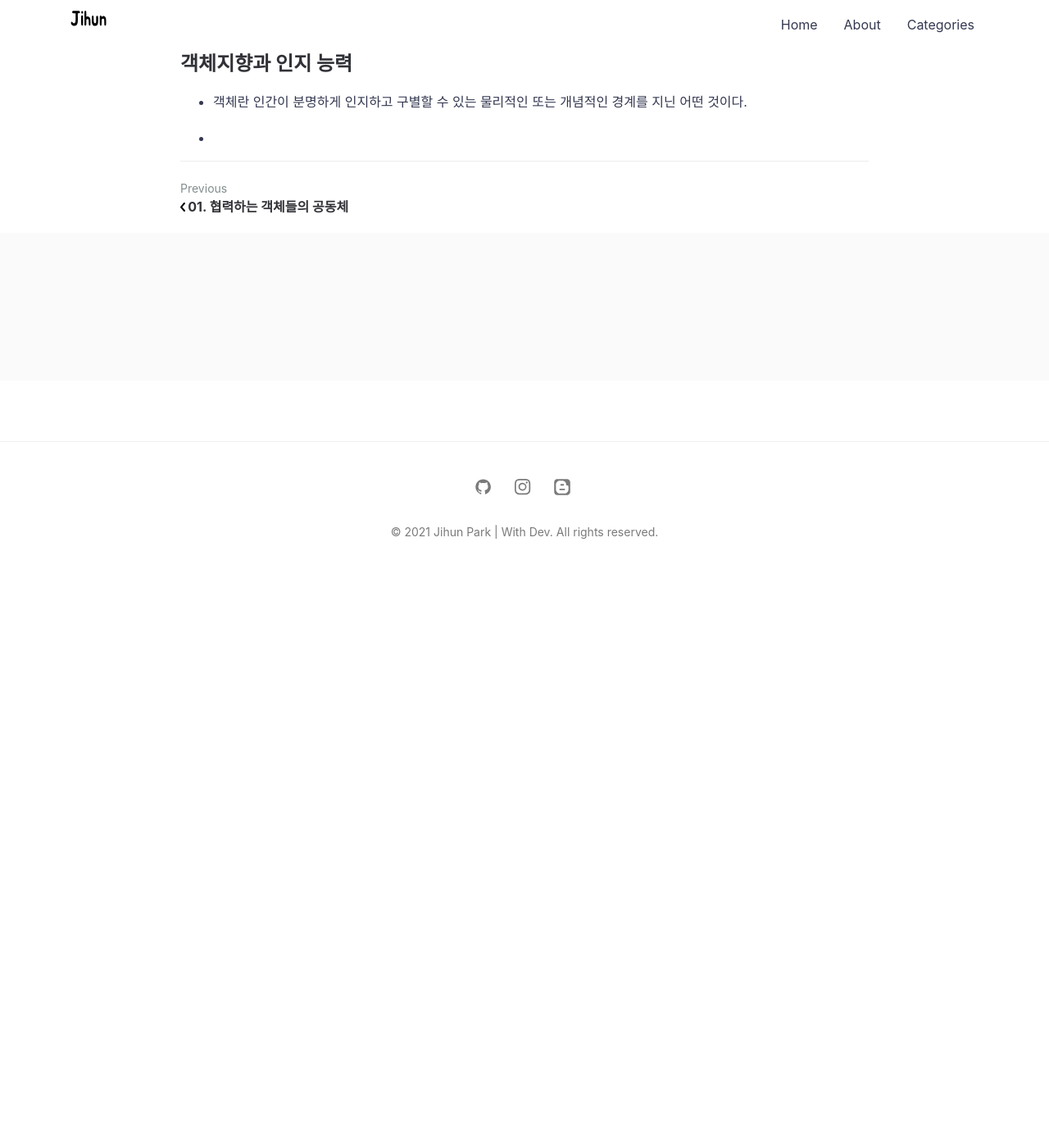
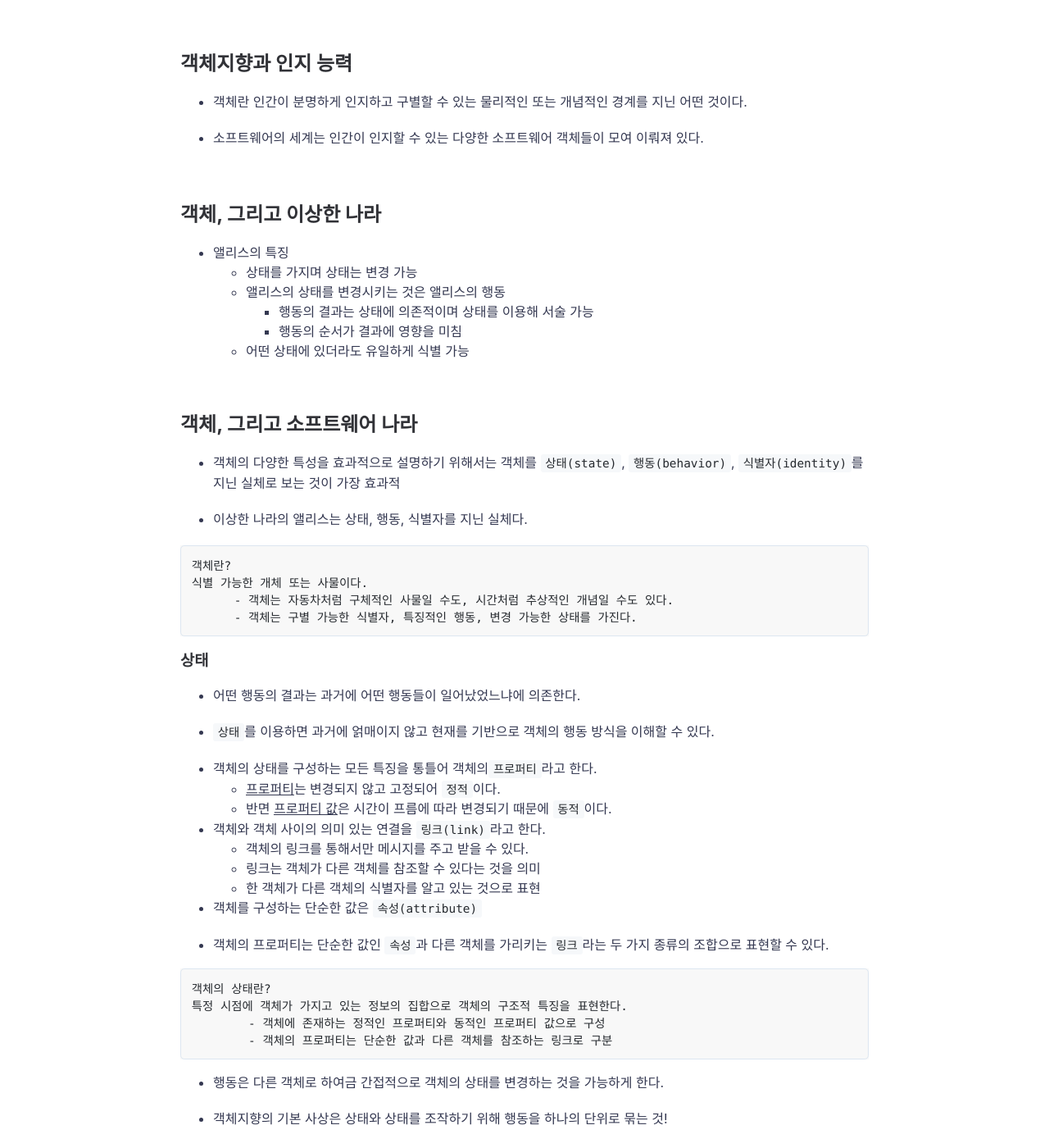
Before and after one commit to jihunparkme/jihunparkme.github.io, a Jekyll site: the page built from _posts/2021-01-26-TheEOO-이상한-나라의-객체.md, in a window 1280 px wide and 1400 px high, scrolled down 696 px. Shown: the whole window at 82% size. Built offline with Jekyll 4.4.1, drawn with Linux system fonts in a browser that asks for light colours; comment, search, counter and statistics services are not loaded; before the commit the page ends 1326 px from its top, so only the background shows below that; some of the changed text lies outside the part shown.

Commit message:
add contents

````diff
--- a/_posts/2021-01-26-TheEOO-이상한-나라의-객체.md
+++ b/_posts/2021-01-26-TheEOO-이상한-나라의-객체.md
@@ -15,4 +15,66 @@ featured-img: TheEOO
 
 - 객체란 인간이 분명하게 인지하고 구별할 수 있는 물리적인 또는 개념적인 경계를 지닌 어떤 것이다.
 
--
+- 소프트웨어의 세계는 인간이 인지할 수 있는 다양한 소프트웨어 객체들이 모여 이뤄져 있다.
+
+<br>
+
+## 객체, 그리고 이상한 나라
+
+- 앨리스의 특징
+  - 상태를 가지며 상태는 변경 가능
+  - 앨리스의 상태를 변경시키는 것은 앨리스의 행동
+    - 행동의 결과는 상태에 의존적이며 상태를 이용해 서술 가능
+    - 행동의 순서가 결과에 영향을 미침
+  - 어떤 상태에 있더라도 유일하게 식별 가능
+
+<br>
+
+## 객체, 그리고 소프트웨어 나라
+
+- 객체의 다양한 특성을 효과적으로 설명하기 위해서는 객체를 `상태(state)`, `행동(behavior)`, `식별자(identity)`를 지닌 실체로 보는 것이 가장 효과적
+
+- 이상한 나라의 앨리스는 상태, 행동, 식별자를 지닌 실체다.
+
+```
+객체란?
+식별 가능한 개체 또는 사물이다.
+      - 객체는 자동차처럼 구체적인 사물일 수도, 시간처럼 추상적인 개념일 수도 있다.
+      - 객체는 구별 가능한 식별자, 특징적인 행동, 변경 가능한 상태를 가진다.
+```
+
+### 상태
+
+- 어떤 행동의 결과는 과거에 어떤 행동들이 일어났었느냐에 의존한다.
+
+- `상태`를 이용하면 과거에 얽매이지 않고 현재를 기반으로 객체의 행동 방식을 이해할 수 있다.
+
+- 객체의 상태를 구성하는 모든 특징을 통틀어 객체의`프로퍼티`라고 한다.
+  - <u>프로퍼티</u>는 변경되지 않고 고정되어 `정적`이다.
+  - 반면 <u>프로퍼티 값</u>은 시간이 프름에 따라 변경되기 때문에 `동적`이다.
+
+- 객체와 객체 사이의 의미 있는 연결을 `링크(link)`라고 한다.
+  - 객체의 링크를 통해서만 메시지를 주고 받을 수 있다.
+  - 링크는 객체가 다른 객체를 참조할 수 있다는 것을 의미
+  - 한 객체가 다른 객체의 식별자를 알고 있는 것으로 표현
+
+- 객체를 구성하는 단순한 값은 `속성(attribute)`
+
+- 객체의 프로퍼티는 단순한 값인 `속성`과 다른 객체를 가리키는 `링크`라는 두 가지 종류의 조합으로 표현할 수 있다.
+
+```
+객체의 상태란?
+특정 시점에 객체가 가지고 있는 정보의 집합으로 객체의 구조적 특징을 표현한다.
+	- 객체에 존재하는 정적인 프로퍼티와 동적인 프로퍼티 값으로 구성
+	- 객체의 프로퍼티는 단순한 값과 다른 객체를 참조하는 링크로 구분
+```
+
+- 행동은 다른 객체로 하여금 간접적으로 객체의 상태를 변경하는 것을 가능하게 한다.
+
+- 객체지향의 기본 사상은 상태와 상태를 조작하기 위해 행동을 하나의 단위로 묶는 것!
+
+- 객체는 스스로의 행동에 의해서만 상태가 변경되는 것을 보장함으로써 객체의 자율성을 유지
+
+<br>
+
+### 행동
````
